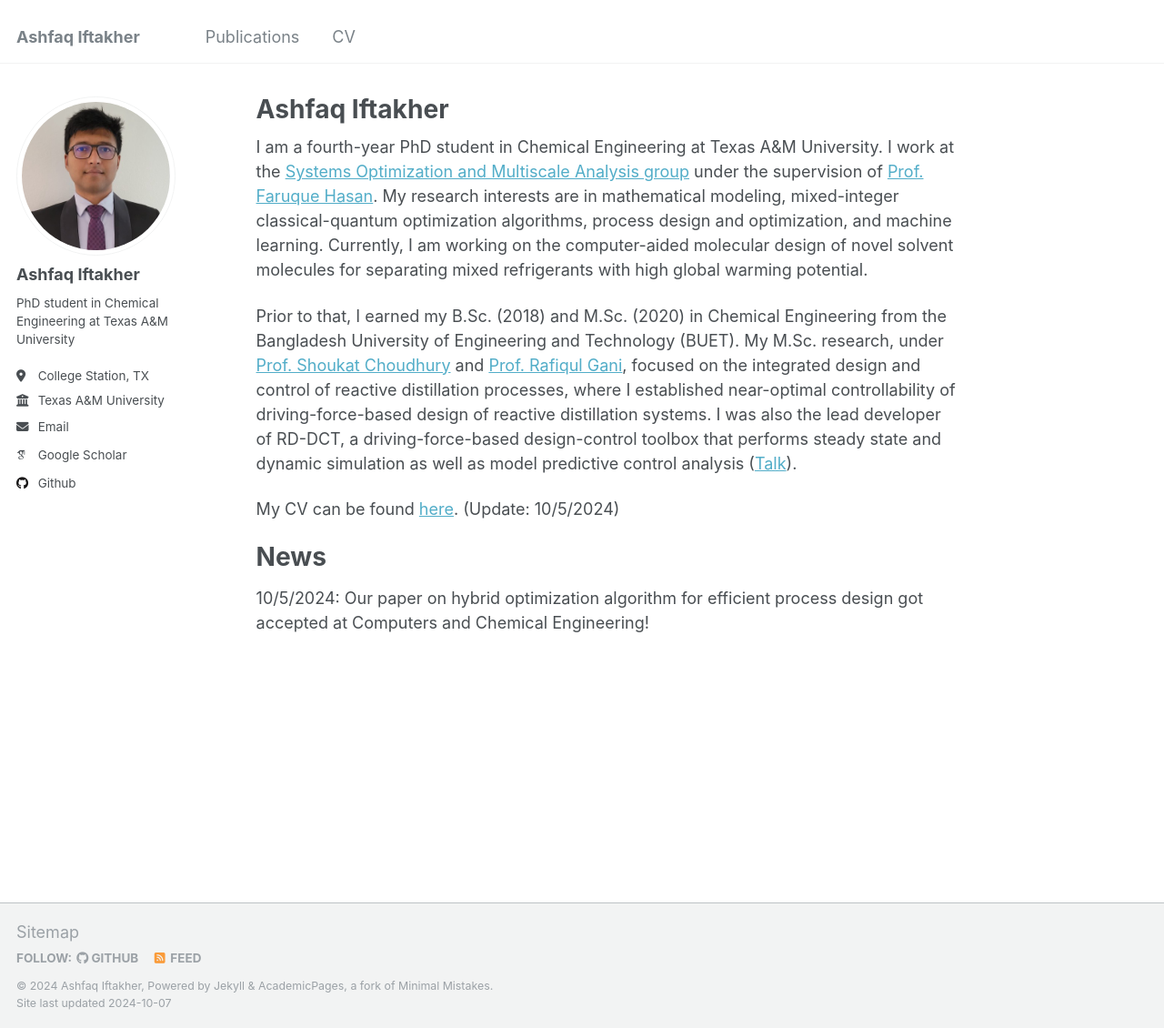
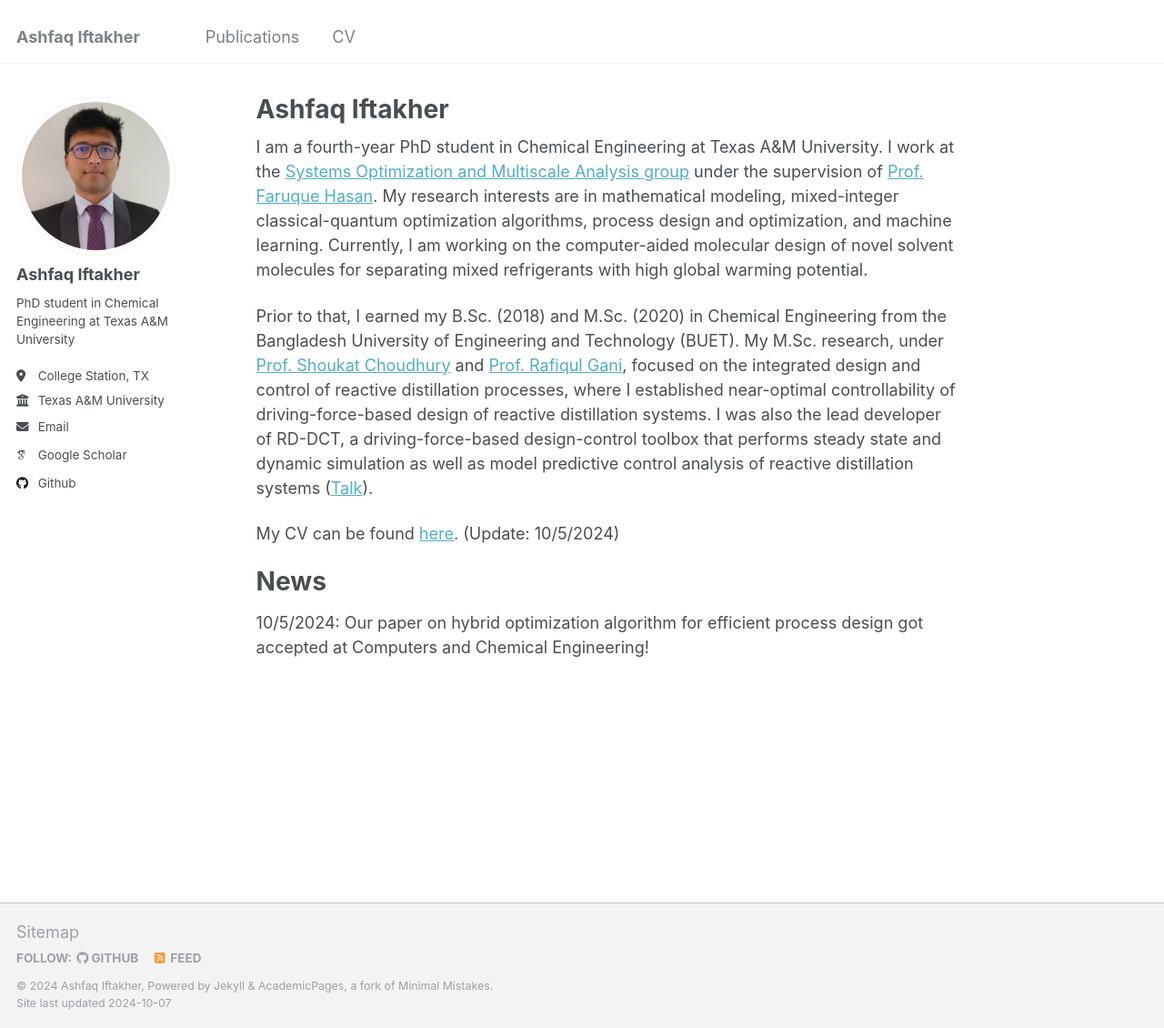
Before and after one commit to aiftakher/aiftakher.github.io, a Jekyll site: the page built from _pages/about.md, in a window 1280 px wide and 1130 px high. Shown: the whole window at 91% size. Built offline with Jekyll 4.4.1, drawn with Linux system fonts in a browser that asks for light colours; some web fonts are replaced.

Commit message:
Update about.md

```diff
--- a/_pages/about.md
+++ b/_pages/about.md
@@ -9,7 +9,7 @@ redirect_from:
 
 I am a fourth-year PhD student in Chemical Engineering at Texas A&M University. I work at the [Systems Optimization and Multiscale Analysis group](https://people.tamu.edu/~hasan/people/bio/?name=ashfaq) under the supervision of [Prof. Faruque Hasan](https://engineering.tamu.edu/chemical/profiles/hasan-faruque.html#:~:text=Assistant%20Director%20of%20Decarbonization,%20Texas%20A&M). My research interests are in mathematical modeling, mixed-integer classical-quantum optimization algorithms, process design and optimization, and machine learning. Currently, I am working on the computer-aided molecular design of novel solvent molecules for separating mixed refrigerants with high global warming potential.
 
-Prior to that, I earned my B.Sc. (2018) and M.Sc. (2020) in Chemical Engineering from the Bangladesh University of Engineering and Technology (BUET). My M.Sc. research, under [Prof. Shoukat Choudhury](https://scholar.google.com/citations?user=HCyAZMQAAAAJ#:~:text=Dr.%20M.%20A.%20A.%20Shoukat%20Choudhury.) and [Prof. Rafiqul Gani](https://scholar.google.com/citations?user=zpXSGaIAAAAJ#:~:text=Articles%201%E2%80%9320.%20%E2%80%AAPSE%20for%20SPEED%20Company,), focused on the integrated design and control of reactive distillation processes, where I established near-optimal controllability of driving-force-based design of reactive distillation systems. I was also the lead developer of RD-DCT, a driving-force-based design-control toolbox that performs steady state and dynamic simulation as well as model predictive control analysis ([Talk](https://youtu.be/VqxWVOXlxMw?si=2Hrcr1suavgsiQR2)).
+Prior to that, I earned my B.Sc. (2018) and M.Sc. (2020) in Chemical Engineering from the Bangladesh University of Engineering and Technology (BUET). My M.Sc. research, under [Prof. Shoukat Choudhury](https://scholar.google.com/citations?user=HCyAZMQAAAAJ#:~:text=Dr.%20M.%20A.%20A.%20Shoukat%20Choudhury.) and [Prof. Rafiqul Gani](https://scholar.google.com/citations?user=zpXSGaIAAAAJ#:~:text=Articles%201%E2%80%9320.%20%E2%80%AAPSE%20for%20SPEED%20Company,), focused on the integrated design and control of reactive distillation processes, where I established near-optimal controllability of driving-force-based design of reactive distillation systems. I was also the lead developer of RD-DCT, a driving-force-based design-control toolbox that performs steady state and dynamic simulation as well as model predictive control analysis of reactive distillation systems ([Talk](https://youtu.be/VqxWVOXlxMw?si=2Hrcr1suavgsiQR2)).
 
 My CV can be found [here](https://aiftakher.github.io/files/1.1_Ashfaq_CV.pdf). (Update: 10/5/2024)
 
```
